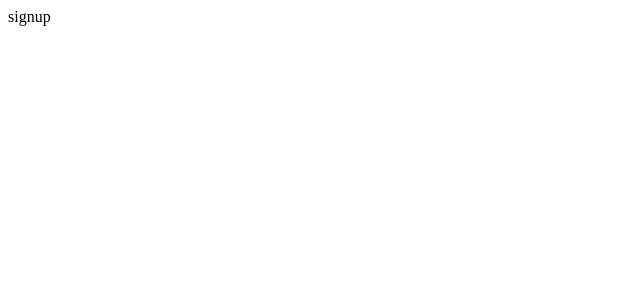
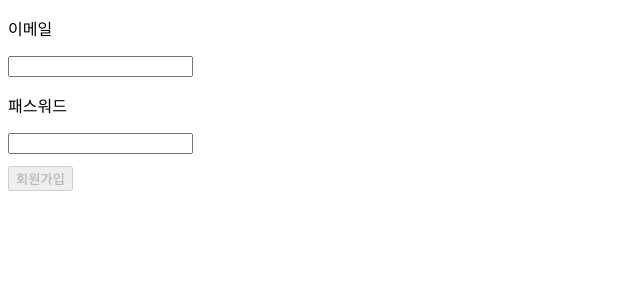
Before and after one commit to Woogie-94/wanted-pre-onboarding-frontend, a React (Create React App) app: page /signup in a window 1280 px wide. Shown: the top 300 px of the page, without its empty margins (0-640 px from the left). Built offline with nearby package versions, Linux system fonts and the light colour scheme.

Commit message:
add: useForm을 사용해 회원가입 form 관리

```diff
--- /dev/null
+++ b/src/page/Signup.tsx
@@ -0,0 +1,40 @@
+import useForm from "../hook/useForm";
+
+interface SignupForm {
+  email: string;
+  password: string;
+}
+
+const Signup = () => {
+  const { register, onSubmit, errors, isUnsubmittable } = useForm<SignupForm>({
+    initialValue: { email: "", password: "" },
+  });
+
+  const handleSubmit = async (value: SignupForm) => {};
+
+  return (
+    <form onSubmit={onSubmit(handleSubmit)}>
+      <div style={{ marginBottom: 12 }}>
+        <p>이메일</p>
+        <input
+          data-testid="email-input"
+          {...register("email", { pattern: { value: "@", message: "이메일 형식이 유효하지 않습니다." } })}
+        />
+        {errors.email && <p>{errors.email}</p>}
+      </div>
+      <div style={{ marginBottom: 12 }}>
+        <p>패스워드</p>
+        <input
+          data-testid="password-input"
+          {...register("password", { minLangth: { value: 8, message: "8자 이상 작성해주세요" } })}
+        />
+        {errors.password && <p>{errors.password}</p>}
+      </div>
+      <button data-testid="signup-button" disabled={isUnsubmittable}>
+        회원가입
+      </button>
+    </form>
+  );
+};
+
+export default Signup;
--- a/src/routes/route.tsx
+++ b/src/routes/route.tsx
@@ -1,6 +1,7 @@
 import { createBrowserRouter } from "react-router-dom";
 
 import Main from "../page/Main";
+import Signup from "../page/Signup";
 
 const router = createBrowserRouter([
   {
@@ -9,7 +10,7 @@ const router = createBrowserRouter([
   },
   {
     path: "/signup",
-    element: <>signup</>,
+    element: <Signup />,
   },
   {
     path: "/signin",
```
